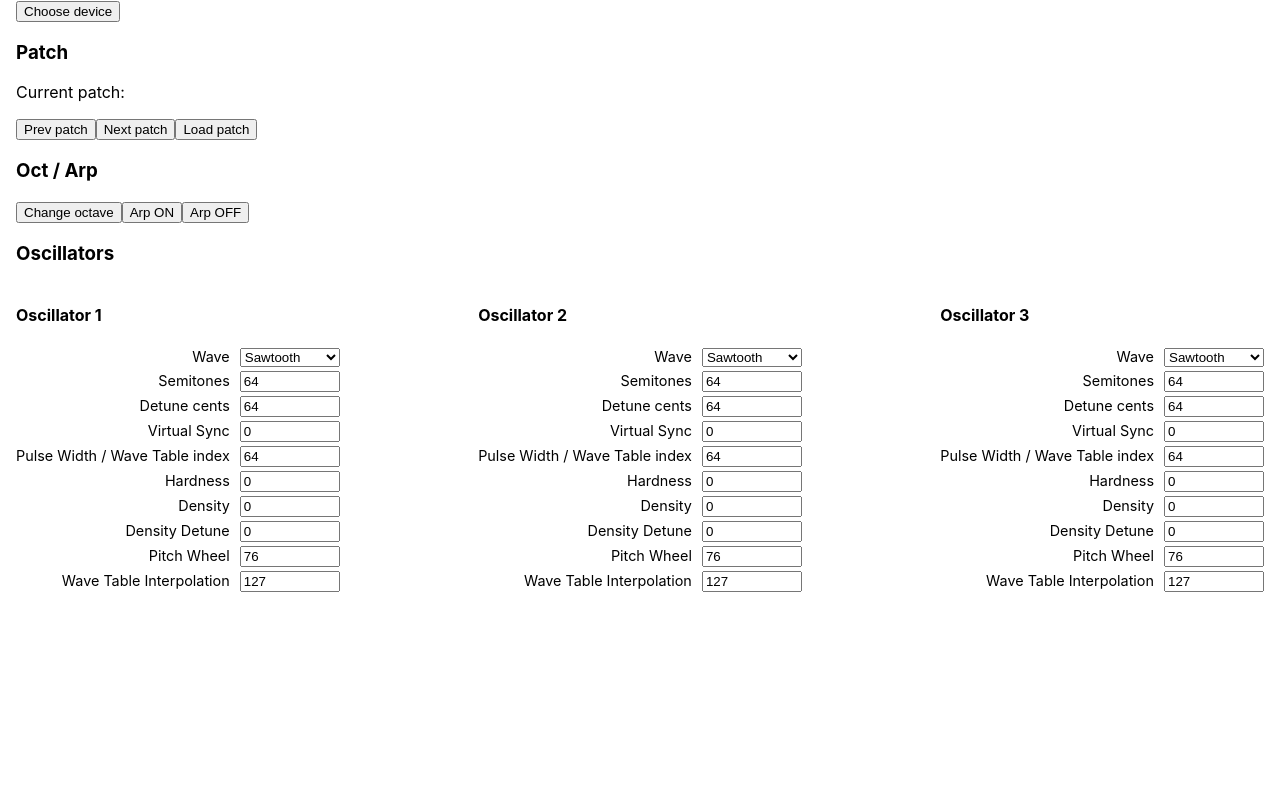
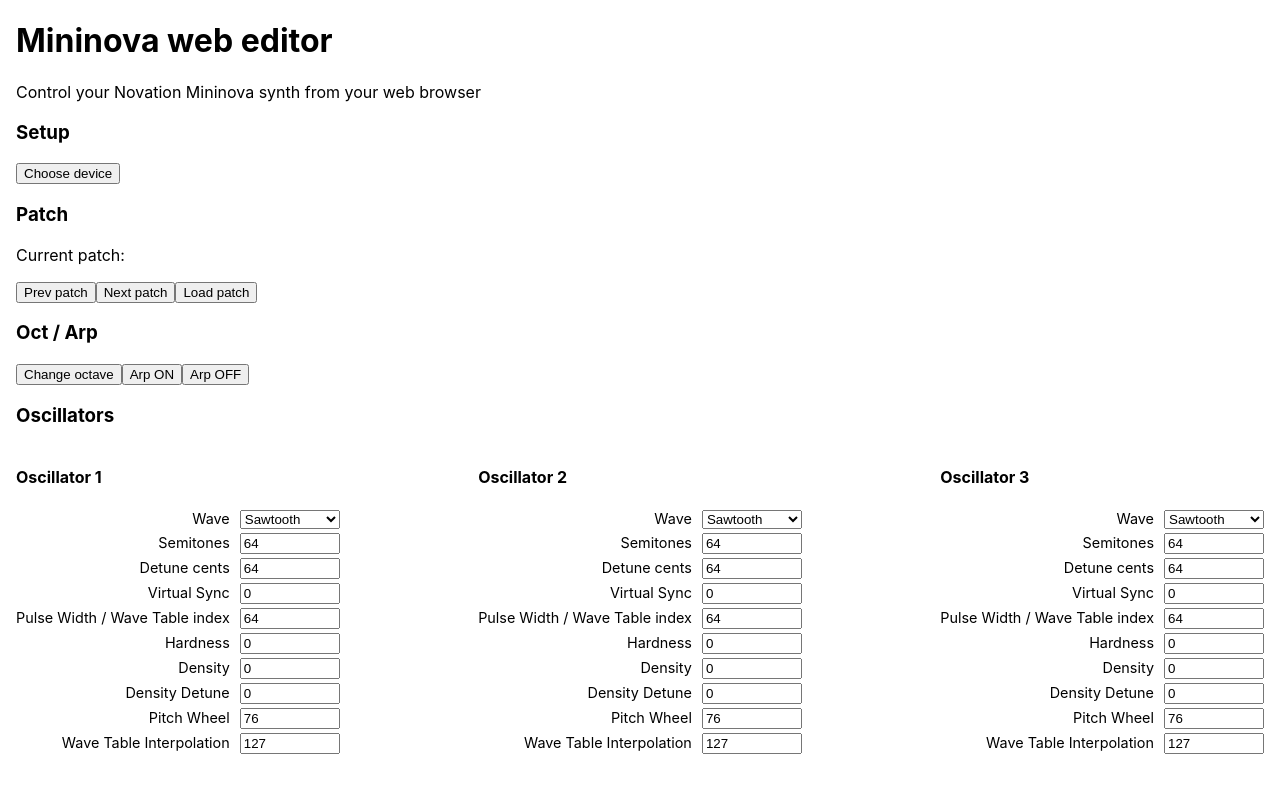
Before and after one commit to nclavaud/mininova-web-editor, a React (Create React App) app: page / in a window 1280 px wide. Shown: the top 792 px of the page. Built offline with nearby package versions, Linux system fonts and the light colour scheme.

Commit message:
Add intro

```diff
--- a/src/App.tsx
+++ b/src/App.tsx
@@ -1,5 +1,5 @@
 import React, { useState } from 'react';
-import { Controls, DeviceSetup } from './components';
+import { Controls, DeviceSetup, Intro } from './components';
 import { PROGRAM_CHANGE } from './midi';
 import { isPatch, selectPatch } from './mininova';
 import { debugMidiMessage, consoleOutput } from './debug';
@@ -28,6 +28,8 @@
 
   return (
     <div>
+      <Intro />
+      <h3>Setup</h3>
       <DeviceSetup
         onChangeOutput={onChangeOutput}
         onIncomingMidiMessage={onIncomingMidiMessage}
--- /dev/null
+++ b/src/components/Intro.jsx
@@ -0,0 +1,12 @@
+import React from 'react';
+
+function Intro() {
+    return (
+        <header>
+            <h1>Mininova web editor</h1>
+            <p>Control your Novation Mininova synth from your web browser</p>
+        </header>
+    );
+}
+
+export default Intro;
--- a/src/components/index.js
+++ b/src/components/index.js
@@ -1,7 +1,9 @@
 import Controls from './Controls';
 import DeviceSetup from './DeviceSetup';
+import Intro from './Intro';
 
 export {
   Controls,
   DeviceSetup,
+  Intro,
 };
```
